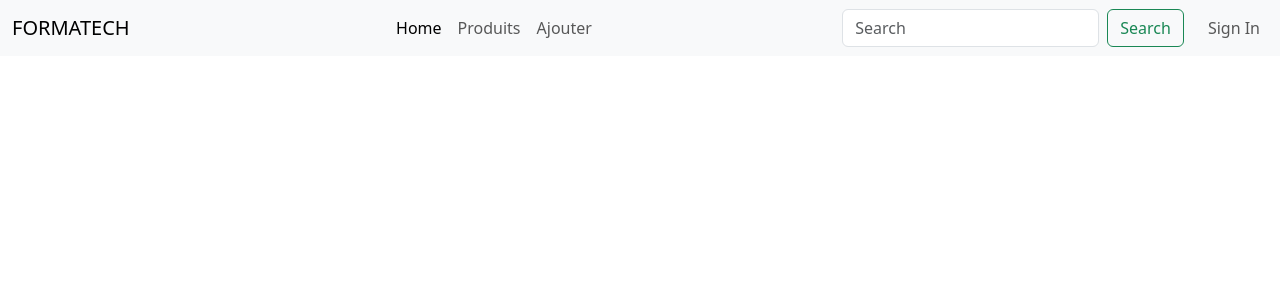
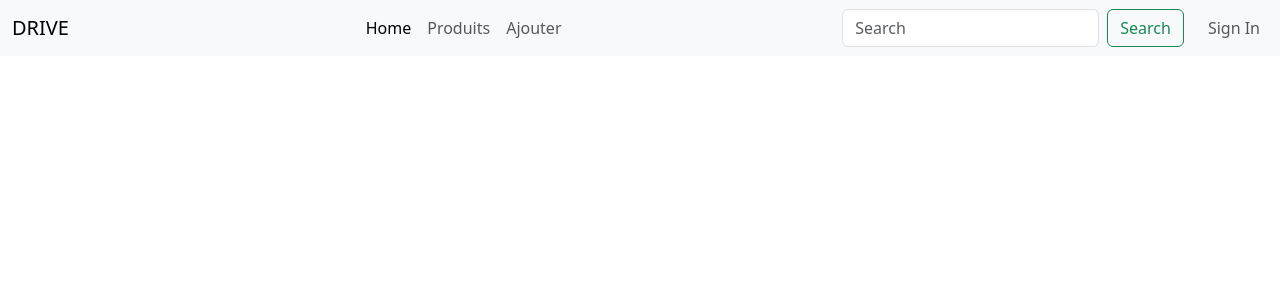
Before and after one commit to raphael-morales/drive, a PHP site: template src/view/header.php in a window 1280 px wide. Shown: the top 300 px of the page. Run offline with PHP 8.4, Linux system fonts and the light colour scheme; the template is opened without the code that fills it, so the values that code supplies are empty.

Commit message:
feat(header):setting up the header

```diff
--- a/src/view/header.php
+++ b/src/view/header.php
@@ -12,7 +12,7 @@
 <header>
     <nav class="navbar navbar-expand-lg bg-body-tertiary">
         <div class="container-fluid">
-            <a class="navbar-brand" href="index.php">FORMATECH</a>
+            <a class="navbar-brand" href="index.php">DRIVE</a>
             <button class="navbar-toggler" type="button" data-bs-toggle="collapse" data-bs-target="#navbarSupportedContent" aria-controls="navbarSupportedContent" aria-expanded="false" aria-label="Toggle navigation">
                 <span class="navbar-toggler-icon"></span>
             </button>
```
